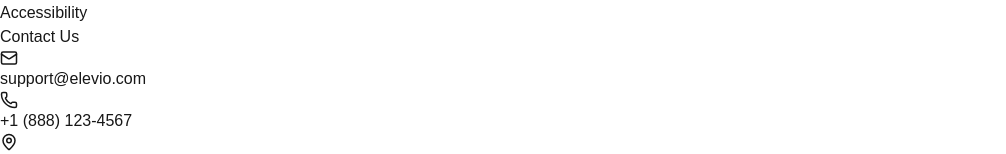
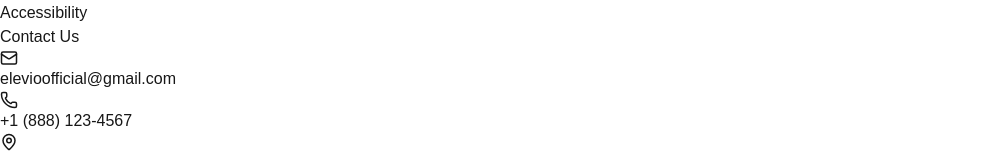
Before and after one commit to Akhil-Kumar-2001/Elevio_Client, a Next.js app: page / in a window 1280 px wide. Shown: the part 2384-2538 px from the top of the page, without its empty margins (0-1006 px from the left). Built offline with nearby package versions, Linux system fonts and the light colour scheme; no server answers.

Commit message:
fix:Landing page footer updated.

```diff
--- a/src/components/Landingpage/layout/Footer.tsx
+++ b/src/components/Landingpage/layout/Footer.tsx
@@ -91,8 +91,8 @@ export default function Footer() {
               {[
                 {
                   icon: <Mail size={18} />,
-                  text: 'support@elevio.com',
-                  href: 'mailto:support@elevio.com'
+                  text: 'elevioofficial@gmail.com',
+                  href: 'mailto:elevioofficial@gmail.com'
                 },
                 {
                   icon: <Phone size={18} />,
```
